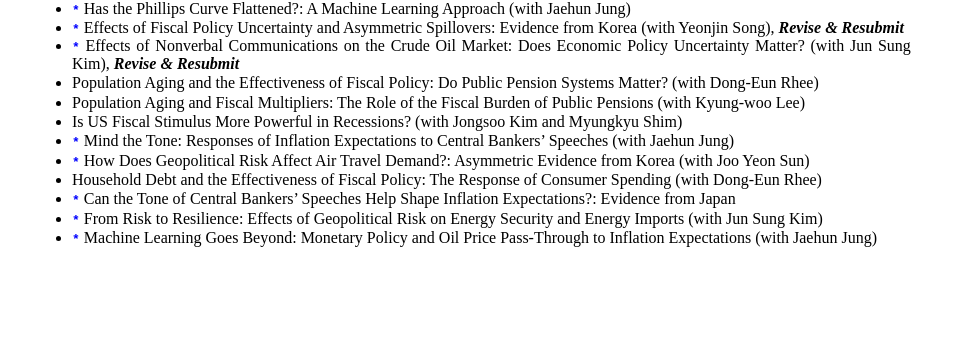
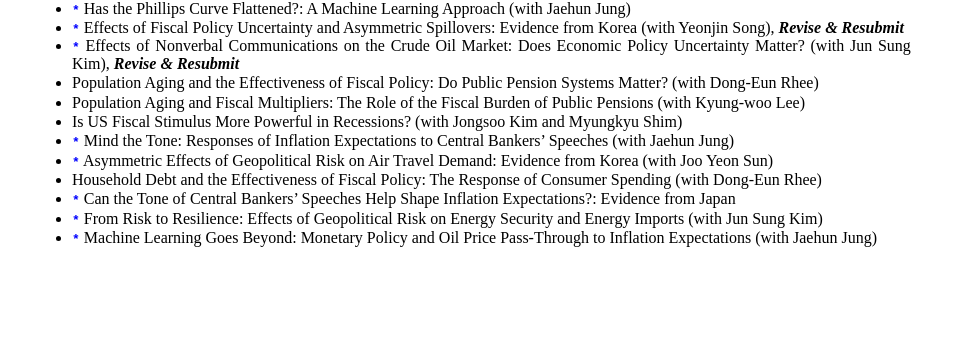
Before and after one commit to dooyeoncho/dooyeoncho.github.io, a Jekyll site: the page built from pages/research.html, in a window 1280 px wide. Shown: the part 1514-1852 px from the top of the page, without its empty margins (160-1119 px from the left). Built offline with Jekyll 4.4.1, drawn with Linux system fonts in a browser that asks for light colours.

Commit message:
Update research.html

```diff
--- a/pages/research.html
+++ b/pages/research.html
@@ -71,7 +71,7 @@
 		<span><li>Population Aging and Fiscal Multipliers: The Role of the Fiscal Burden of Public Pensions (with Kyung-woo Lee)</li></span>
 		<span><li>Is US Fiscal Stimulus More Powerful in Recessions? (with Jongsoo Kim and Myungkyu Shim)</li></span>
 		<span><li><code style="color : blue"><b>*</b></code> Mind the Tone: Responses of Inflation Expectations to Central Bankers’ Speeches (with Jaehun Jung)</li></span>
-		<span><li><code style="color : blue"><b>*</b></code> How Does Geopolitical Risk Affect Air Travel Demand?: Asymmetric Evidence from Korea (with Joo Yeon Sun)</li></span>
+		<span><li><code style="color : blue"><b>*</b></code> Asymmetric Effects of Geopolitical Risk on Air Travel Demand: Evidence from Korea (with Joo Yeon Sun)</li></span>
 		<span><li>Household Debt and the Effectiveness of Fiscal Policy: The Response of Consumer Spending (with Dong-Eun Rhee)</li></span>
 		<span><li><code style="color : blue"><b>*</b></code> Can the Tone of Central Bankers’ Speeches Help Shape Inflation Expectations?: Evidence from Japan</li></span>
 		<span><li><code style="color : blue"><b>*</b></code> From Risk to Resilience: Effects of Geopolitical Risk on Energy Security and Energy Imports (with Jun Sung Kim)</li></span>
```
